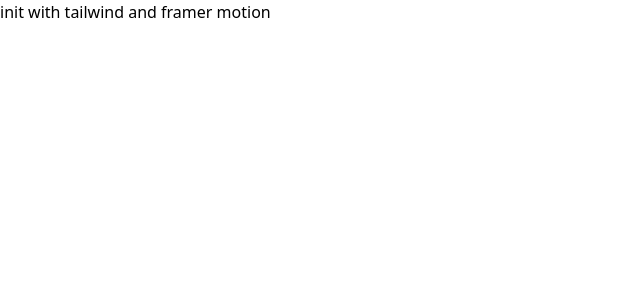
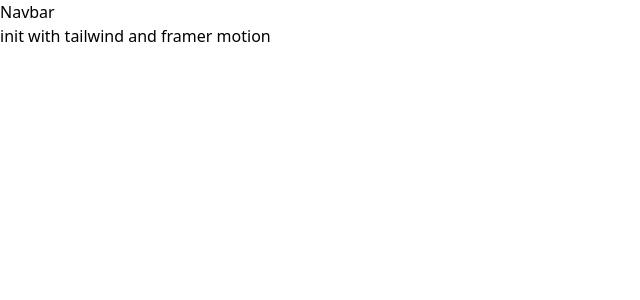
Before and after one commit to anisulislampranto/zettabyte-dashboard-task, a Next.js app: page / in a window 1280 px wide. Shown: the top 300 px of the page, without its empty margins (0-640 px from the left). Built offline with nearby package versions, Linux system fonts and the light colour scheme.

Commit message:
navbar init

```diff
--- a/src/app/layout.tsx
+++ b/src/app/layout.tsx
@@ -1,16 +1,6 @@
 import type { Metadata } from "next";
-import { Geist, Geist_Mono } from "next/font/google";
 import "./globals.css";
-
-const geistSans = Geist({
-  variable: "--font-geist-sans",
-  subsets: ["latin"],
-});
-
-const geistMono = Geist_Mono({
-  variable: "--font-geist-mono",
-  subsets: ["latin"],
-});
+import Navbar from "@/components/Navbar";
 
 export const metadata: Metadata = {
   title: 'Zettabyte Dashboard',
@@ -24,8 +14,9 @@
 }>) {
   return (
     <html lang="en">
-      <body className={`${geistSans.variable} ${geistMono.variable}`}>
-        {children}
+      <body>
+        <Navbar />
+        <main>{children}</main>
       </body>
     </html>
   );
--- /dev/null
+++ b/src/components/Navbar.tsx
@@ -0,0 +1,7 @@
+import React from 'react'
+
+export default function Navbar() {
+    return (
+        <nav>Navbar</nav>
+    )
+}
```
